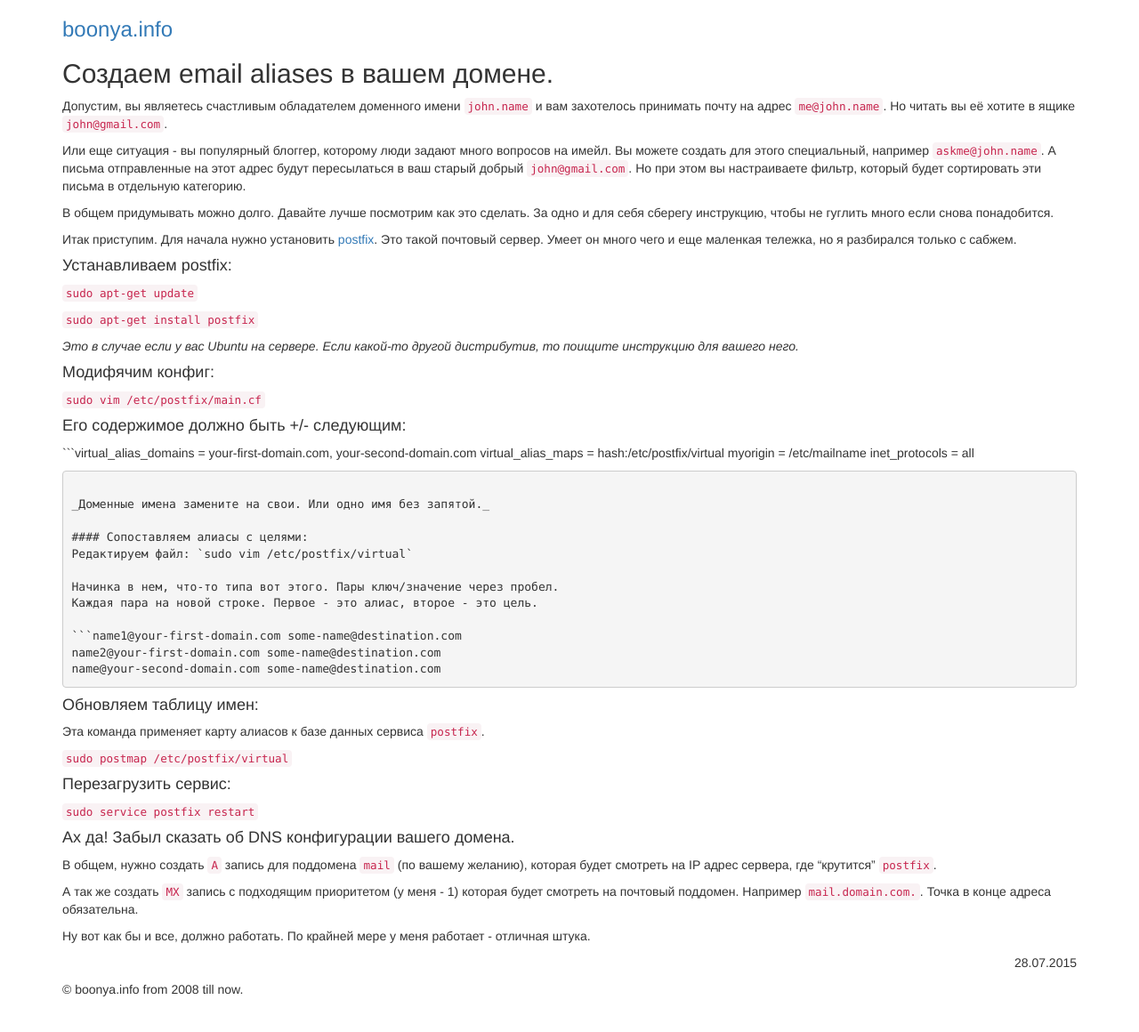
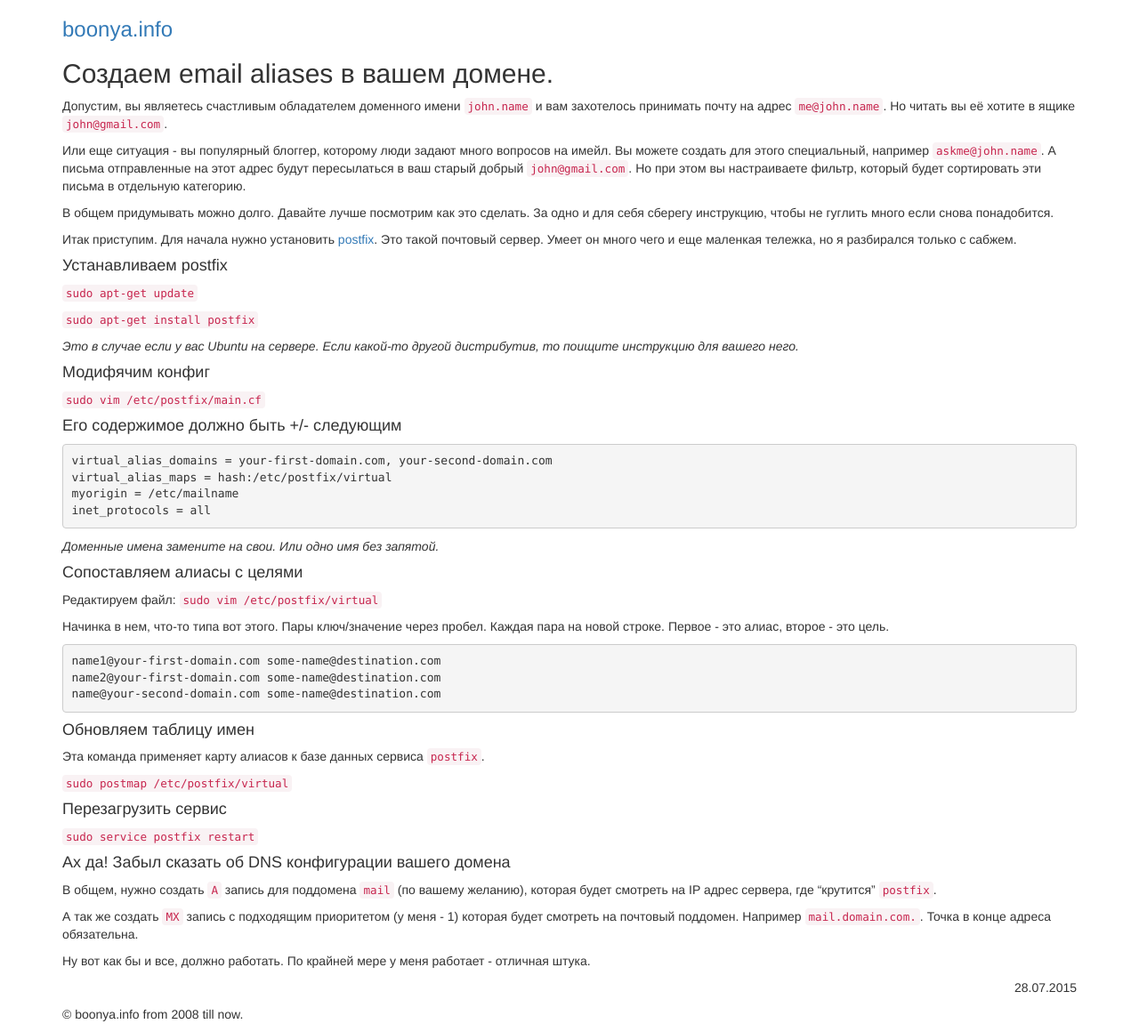
Before and after one commit to boonya/boonya.info, a Jekyll site: the page built from _posts/2015-07-28-email-aliases.md, in a window 1280 px wide. Shown: the whole page at 89% size. Built offline with Jekyll 4.4.1, drawn with Linux system fonts in a browser that asks for light colours; nearby versions of some CDN libraries; comment, search, counter and statistics services are not loaded; before the commit the page ends 1132 px from its top, so only the background shows below that; some of the changed lines change nothing that is shown.

Commit message:
Email Alias post corrected

````diff
--- a/_posts/2015-07-28-email-aliases.md
+++ b/_posts/2015-07-28-email-aliases.md
@@ -24,7 +24,8 @@ permalink: /blog/email-aliases.html
 Это такой почтовый сервер. Умеет он много чего и еще маленкая тележка,
 но я разбирался только с сабжем.
 
-#### Устанавливаем postfix:
+#### Устанавливаем postfix
+
 `sudo apt-get update`
 
 `sudo apt-get install postfix`
@@ -32,11 +33,14 @@ permalink: /blog/email-aliases.html
 _Это в случае если у вас Ubuntu на сервере. Если какой-то другой дистрибутив, то
 поищите инструкцию для вашего него._
 
-#### Модифячим конфиг:
+#### Модифячим конфиг
+
 `sudo vim /etc/postfix/main.cf`
 
-#### Его содержимое должно быть +/- следующим:
-```virtual_alias_domains = your-first-domain.com, your-second-domain.com
+#### Его содержимое должно быть +/- следующим
+
+```txt
+virtual_alias_domains = your-first-domain.com, your-second-domain.com
 virtual_alias_maps = hash:/etc/postfix/virtual
 myorigin = /etc/mailname
 inet_protocols = all
@@ -44,26 +48,30 @@ inet_protocols = all
 
 _Доменные имена замените на свои. Или одно имя без запятой._
 
-#### Сопоставляем алиасы с целями:
+#### Сопоставляем алиасы с целями
+
 Редактируем файл: `sudo vim /etc/postfix/virtual`
 
 Начинка в нем, что-то типа вот этого. Пары ключ/значение через пробел.
 Каждая пара на новой строке. Первое - это алиас, второе - это цель.
 
-```name1@your-first-domain.com some-name@destination.com
+```txt
+name1@your-first-domain.com some-name@destination.com
 name2@your-first-domain.com some-name@destination.com
 name@your-second-domain.com some-name@destination.com
 ```
 
-#### Обновляем таблицу имен:
+#### Обновляем таблицу имен
+
 Эта команда применяет карту алиасов к базе данных сервиса `postfix`.
 
 `sudo postmap /etc/postfix/virtual`
 
-#### Перезагрузить сервис:
+#### Перезагрузить сервис
+
 `sudo service postfix restart`
 
-#### Ах да! Забыл сказать об DNS конфигурации вашего домена.
+#### Ах да! Забыл сказать об DNS конфигурации вашего домена
 
 В общем, нужно создать `A` запись для поддомена `mail` (по вашему желанию),
 которая будет смотреть на IP адрес сервера, где "крутится" `postfix`.
````
